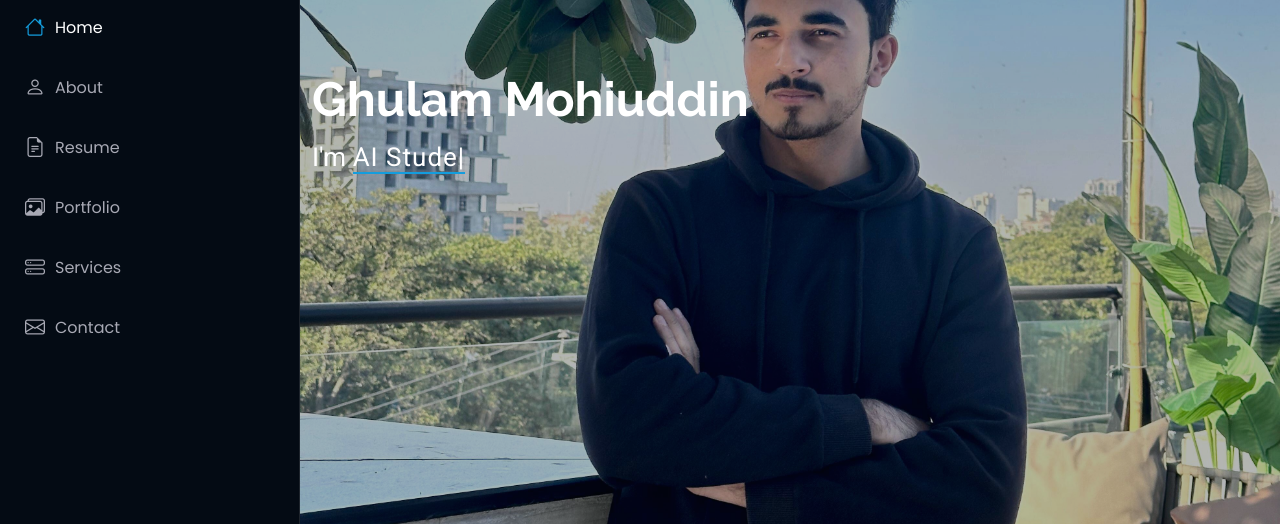
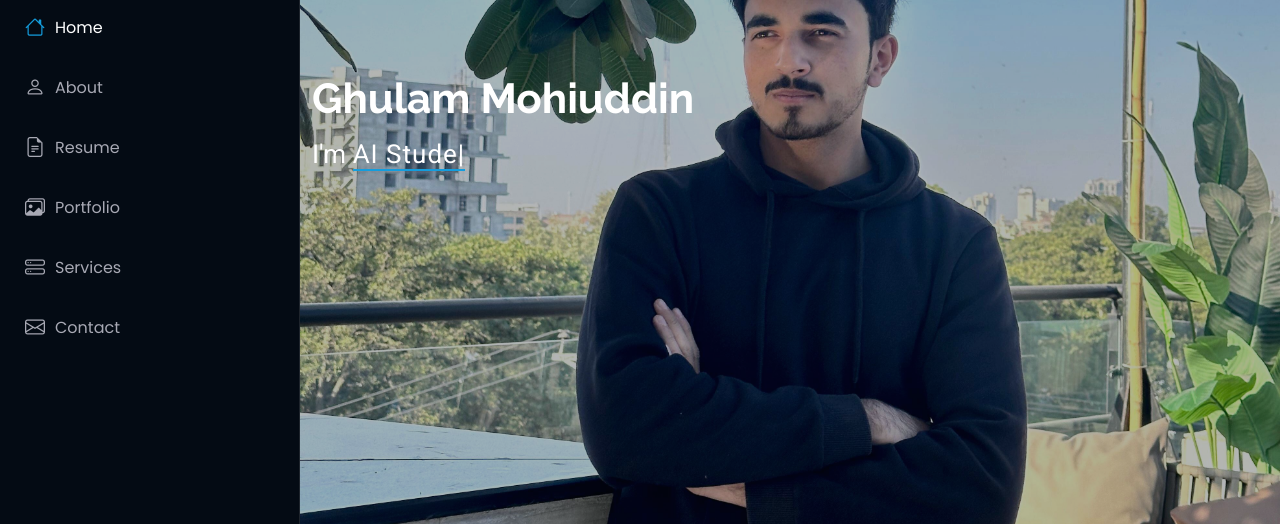
Before and after one commit to ghulamohiuddin/my-portfolio, a plain HTML site: page index.html in a window 1280 px wide. Shown: the part 276-802 px from the top of the page. Drawn offline with Linux system fonts and the light colour scheme.

Commit message:
Update main.css

```diff
--- a/assets/css/main.css
+++ b/assets/css/main.css
@@ -579,7 +579,7 @@ section,
 }
 
 .hero h2 {
-  font-size: 48px; /* Original size is 64px. Adjust this value as you like. */
+  font-size: 42px; /* Original size is 64px. Adjust this value as you like. */
   margin: 0px 0px 10px 0px; /* Adds a little space below your name */
   font-weight: 700;
 }
```
